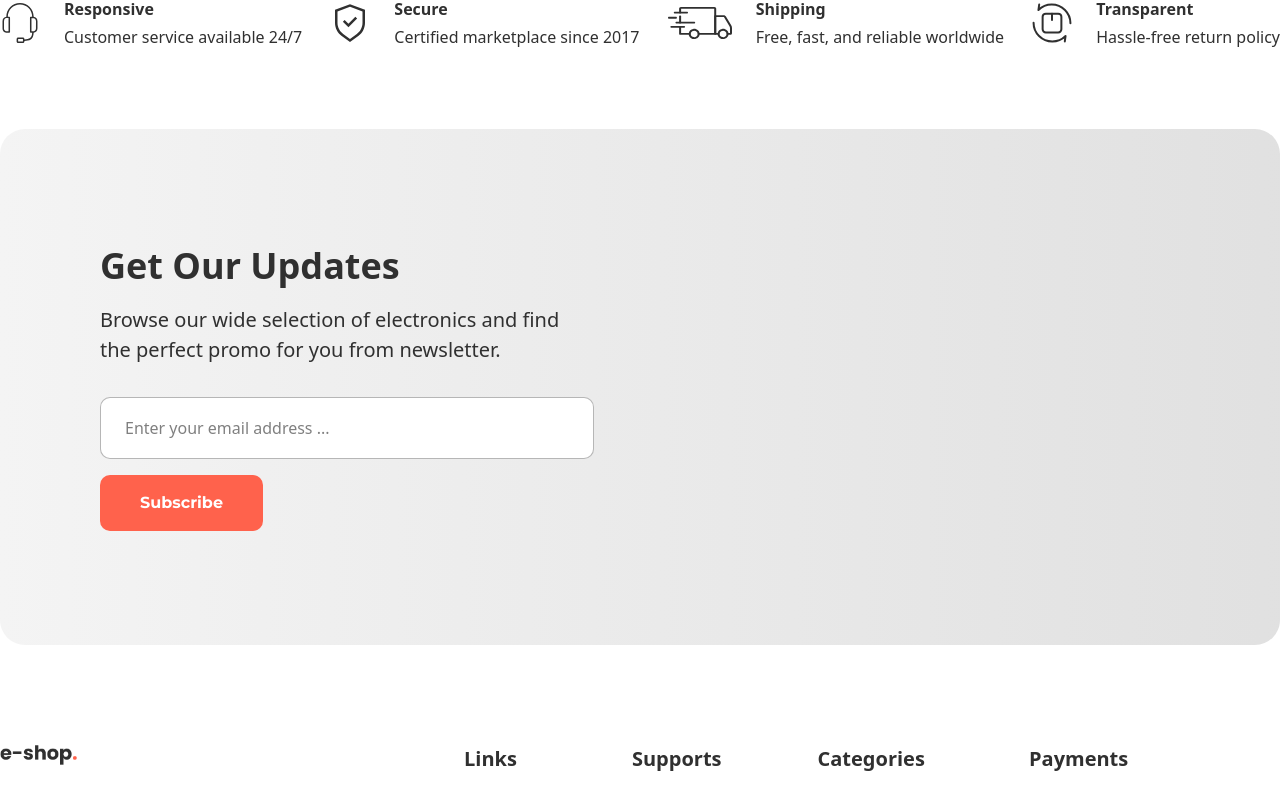
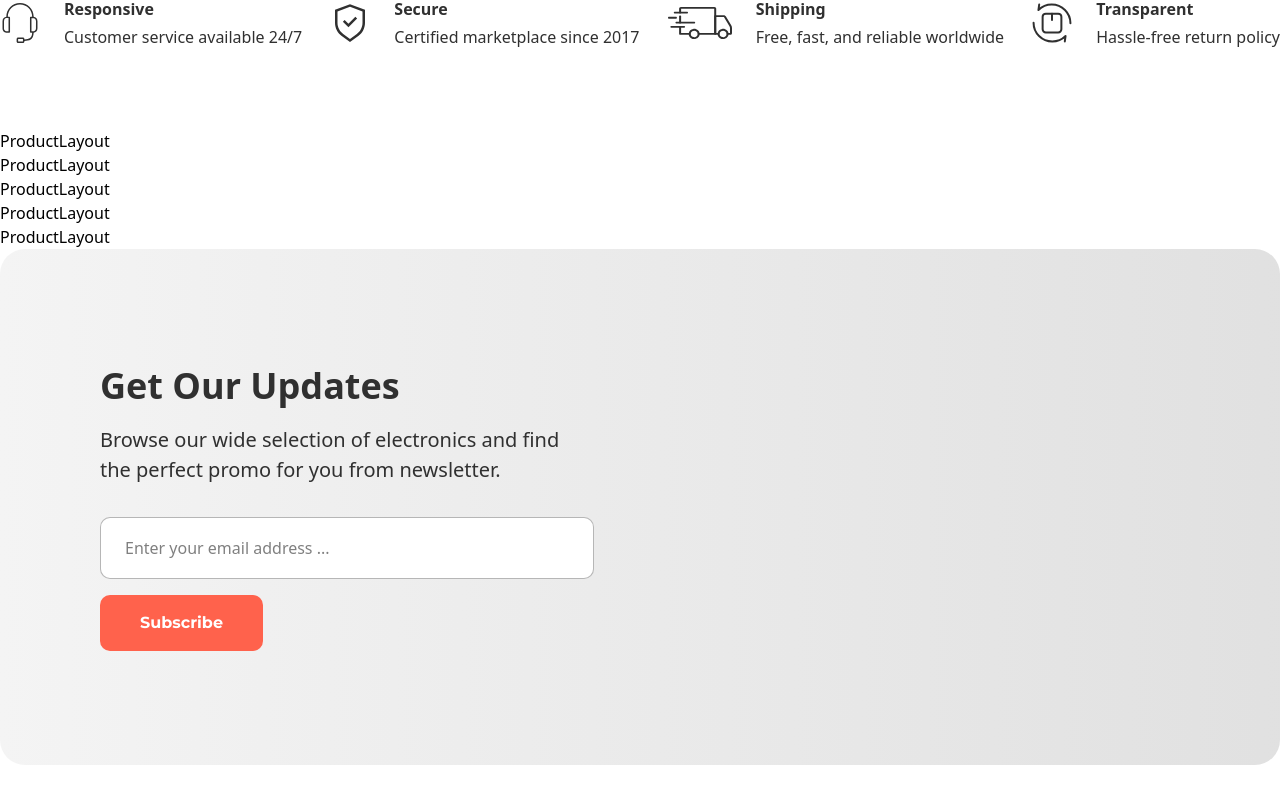
Before and after one commit to Githubshakil/eshop, a React (Vite) app: page / in a window 1280 px wide. Shown: the part 900-1689 px from the top of the page. Built offline with nearby package versions, Linux system fonts and the light colour scheme.

Commit message:
update product layout

```diff
--- /dev/null
+++ b/src/components/FeatureProduct.jsx
@@ -0,0 +1,20 @@
+import React from 'react'
+import ProductLayout from './commonlayout/ProductLayout'
+import  Container  from '../components/commonlayout/Container'
+
+const FeatureProduct = () => {
+  return (
+    <Container>
+
+        <div>
+            <ProductLayout />
+            <ProductLayout />
+            <ProductLayout />
+            <ProductLayout />
+            <ProductLayout />
+        </div>
+    </Container>
+  )
+}
+
+export default FeatureProduct
--- /dev/null
+++ b/src/components/commonlayout/ProductLayout.jsx
@@ -0,0 +1,9 @@
+import React from 'react'
+
+const ProductLayout = () => {
+  return (
+    <div>ProductLayout</div>
+  )
+}
+
+export default ProductLayout
--- a/src/pages/HomePage.jsx
+++ b/src/pages/HomePage.jsx
@@ -1,12 +1,14 @@
 import React from 'react'
 import Banner from '../components/Banner'
 import FacilitySection from '../components/FacilitySection'
+import FeatureProduct from '../components/FeatureProduct'
 
 const HomePage = () => {
   return (
     <>
     <Banner />
     <FacilitySection />
+    <FeatureProduct />
     </>
   )
 }
```
